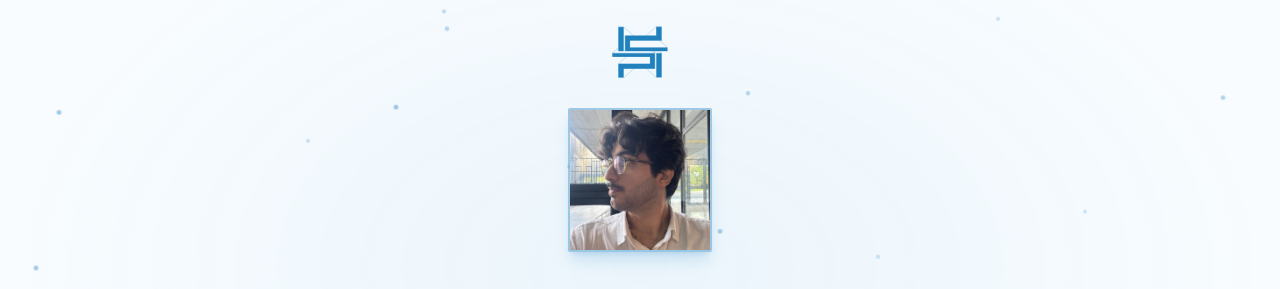
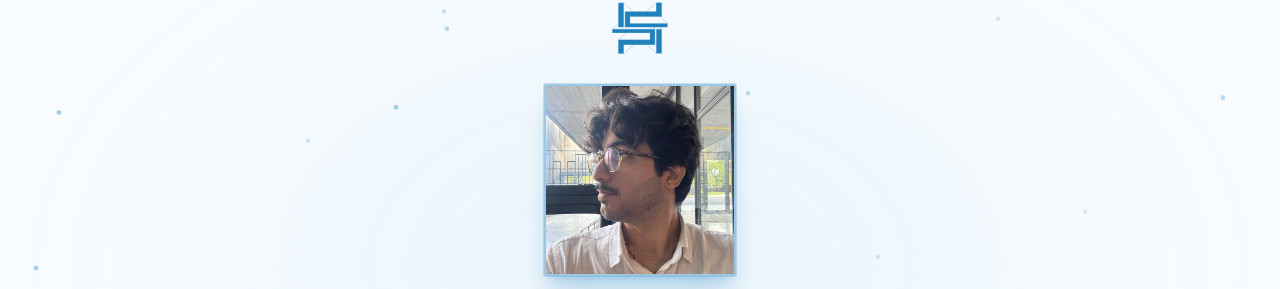
Before and after one commit to Hesamsamani/Hesamsamani.github.io, an Astro site: page / in a window 1280 px wide. Shown: the part 134-423 px from the top of the page. Built offline with nearby package versions, Linux system fonts and the light colour scheme; Astro itself is replaced by a stand-in of ours; no server answers; animation ran at ten frames a second.

Commit message:
Enlarge loading screen profile photo

```diff
--- a/src/components/SiteIntro.astro
+++ b/src/components/SiteIntro.astro
@@ -14,12 +14,12 @@
   <div class="relative mx-auto w-full max-w-md px-8 text-center">
     <span class="site-logo site-logo--cyan site-logo--intro mx-auto block" role="img" aria-label="Hesam Samani logo"></span>
 
-    <div class="intro-profile mx-auto mt-6 h-32 w-32 overflow-hidden rounded-sm border-2 border-cyan-500/40 shadow-lg shadow-cyan-500/20 sm:h-36 sm:w-36">
+    <div class="intro-profile mx-auto mt-6 h-40 w-40 overflow-hidden rounded-sm border-2 border-cyan-500/40 shadow-xl shadow-cyan-500/25 sm:h-44 sm:w-44 md:h-48 md:w-48">
       <img
         src="/images/profile.png"
         alt=""
-        width="144"
-        height="144"
+        width="192"
+        height="192"
         class="h-full w-full object-cover object-[center_20%]"
         loading="eager"
       />
--- a/src/styles/global.css
+++ b/src/styles/global.css
@@ -251,6 +251,10 @@
     @apply h-16 w-16;
   }
 
+  .intro-profile {
+    @apply ring-1 ring-cyan-500/20;
+  }
+
   .blueprint-card {
     transition: transform 0.25s ease, box-shadow 0.25s ease, border-color 0.25s ease;
   }
```
